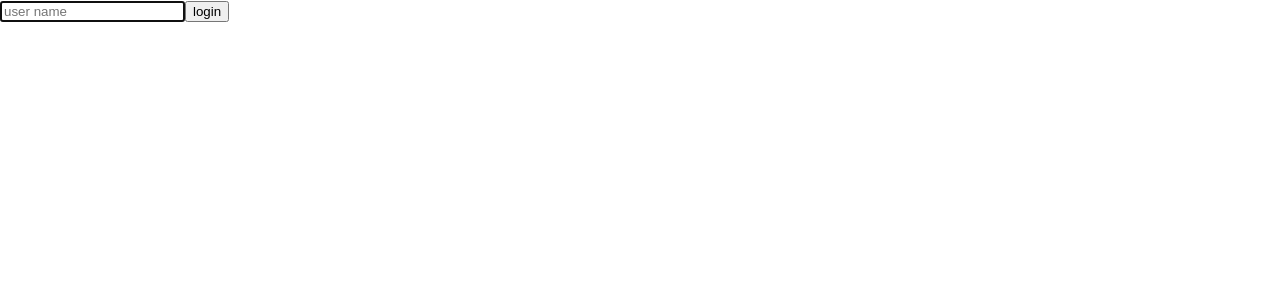
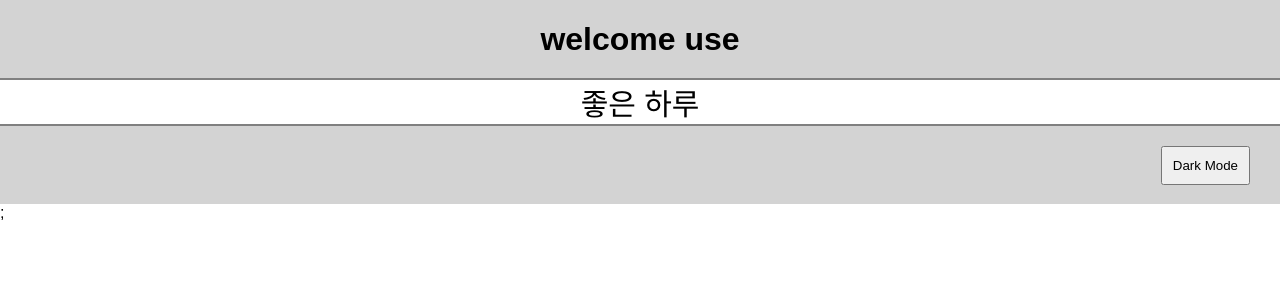
Before and after one commit to hyunwoo86/react_study, a React (Create React App) app in the folder react_study_room/: page / in a window 1280 px wide. Shown: the top 300 px of the page. Built offline with nearby package versions, Linux system fonts and the light colour scheme; the HTML template or start-up script is replaced by a standard one.

Commit message:
React Hooks에 취한다 - useContext + Context API | 리액트 훅스 시리즈
context api 에 대해서 학습을 하였다,

```diff
--- a/react_study_room/src/App.js
+++ b/react_study_room/src/App.js
@@ -1,24 +1,19 @@
+import { useContext, useState } from "react";
 import "./App.css";
-import { useState, useRef, useEffect } from "react";
+import Page from "./component/Page";
+import { ThemeContext } from "./context/ThemeContext";
+import { UserContextName } from "./context/UserContextName";
 
 function App() {
-  const inputRef = useRef();
-
-  useEffect(() => {
-    console.log("랜더: ");
-    console.log(inputRef);
-    inputRef.current.focus();
-  }, []);
-
-  const login = () => {
-    alert("환영한다" + inputRef.current.value);
-    inputRef.current.focus();
-  };
+  const [isDark, setIsDark] = useState(false);
+  const value_data = useContext(UserContextName);
+  console.log("use: " + value_data);
   return (
-    <div className="starcoding">
-      <input ref={inputRef} type="text" placeholder="user name"></input>
-      <button onClick={login}>login</button>
-    </div>
+    <UserContextName.Provider value={value_data}>
+      <ThemeContext.Provider value={{ isDark, setIsDark }}>
+        <Page></Page>;
+      </ThemeContext.Provider>
+    </UserContextName.Provider>
   );
 }
 
--- /dev/null
+++ b/react_study_room/src/component/Content.js
@@ -0,0 +1,19 @@
+import React, { useContext } from "react";
+import { ThemeContext } from "../context/ThemeContext";
+const Content = () => {
+  const { isDark } = useContext(ThemeContext);
+
+  return (
+    <div
+      className="content"
+      style={{
+        backgroundColor: isDark ? "black" : "white",
+        color: isDark ? "white" : "black",
+      }}
+    >
+      <p>좋은 하루</p>
+    </div>
+  );
+};
+
+export default Content;
--- /dev/null
+++ b/react_study_room/src/component/Footer.js
@@ -0,0 +1,25 @@
+import React, { useContext } from "react";
+import { ThemeContext } from "../context/ThemeContext";
+
+const Footer = () => {
+  const { isDark, setIsDark } = useContext(ThemeContext);
+
+  const toggleTheme = () => {
+    setIsDark(!isDark);
+  };
+  return (
+    <footer
+      className="footer"
+      style={{
+        backgroundColor: isDark ? true : "lightgray",
+        color: isDark ? "white" : "black",
+      }}
+    >
+      <button className="button" onClick={toggleTheme}>
+        Dark Mode
+      </button>
+    </footer>
+  );
+};
+
+export default Footer;
--- /dev/null
+++ b/react_study_room/src/component/Header.js
@@ -0,0 +1,24 @@
+import React from "react";
+import { useContext } from "react";
+import { ThemeContext } from "../context/ThemeContext";
+import { UserContextName } from "../context/UserContextName";
+const Header = () => {
+  const { isDark } = useContext(ThemeContext);
+  const value01 = useContext(UserContextName);
+  console.log("header: " + value01);
+  console.log("header: " + isDark);
+
+  return (
+    <header
+      className="header"
+      style={{
+        backgroundColor: isDark ? true : "lightgray",
+        color: isDark ? "white" : "black",
+      }}
+    >
+      <h1>welcome {value01}</h1>
+    </header>
+  );
+};
+
+export default Header;
--- /dev/null
+++ b/react_study_room/src/component/Page.js
@@ -0,0 +1,16 @@
+import React from "react";
+import Header from "./Header";
+import Content from "./Content";
+import Footer from "./Footer";
+
+const Page = () => {
+  return (
+    <div claaaName="page">
+      <Header></Header>
+      <Content></Content>
+      <Footer></Footer>
+    </div>
+  );
+};
+
+export default Page;
--- /dev/null
+++ b/react_study_room/src/context/ThemeContext.js
@@ -0,0 +1,3 @@
+import { createContext } from "react";
+
+export const ThemeContext = createContext(null);
--- /dev/null
+++ b/react_study_room/src/context/UserContextName.js
@@ -0,0 +1,3 @@
+import { createContext } from "react";
+
+export const UserContextName = createContext("use");
--- a/react_study_room/src/index.css
+++ b/react_study_room/src/index.css
@@ -1,13 +1,43 @@
-body {
+* {
+  box-sizing: border-box;
   margin: 0;
-  font-family: -apple-system, BlinkMacSystemFont, 'Segoe UI', 'Roboto', 'Oxygen',
-    'Ubuntu', 'Cantarell', 'Fira Sans', 'Droid Sans', 'Helvetica Neue',
-    sans-serif;
-  -webkit-font-smoothing: antialiased;
-  -moz-osx-font-smoothing: grayscale;
+  font-family: sans-serif;
 }
 
-code {
-  font-family: source-code-pro, Menlo, Monaco, Consolas, 'Courier New',
-    monospace;
+.page {
+  width: 100%;
+  height: 100vh;
+  display: flex;
+  flex-direction: column;
 }
+
+.header {
+  width: 100%;
+  height: 80px;
+  border-bottom: 2px solid gray;
+  display: flex;
+  justify-content: center;
+  align-items: center;
+}
+
+.content {
+  flex: 1;
+  display: flex;
+  justify-content: center;
+  align-items: center;
+  font-size: 30px;
+}
+
+.footer {
+  width: 100%;
+  height: 80px;
+  border-top: 2px solid gray;
+  display: flex;
+  justify-content: flex-end;
+  align-items: center;
+}
+
+.button {
+  padding: 10px;
+  margin-right: 30px;
+}
```
Also changed, not shown: react_study_room/src/index.js (+6 -6 lines).
